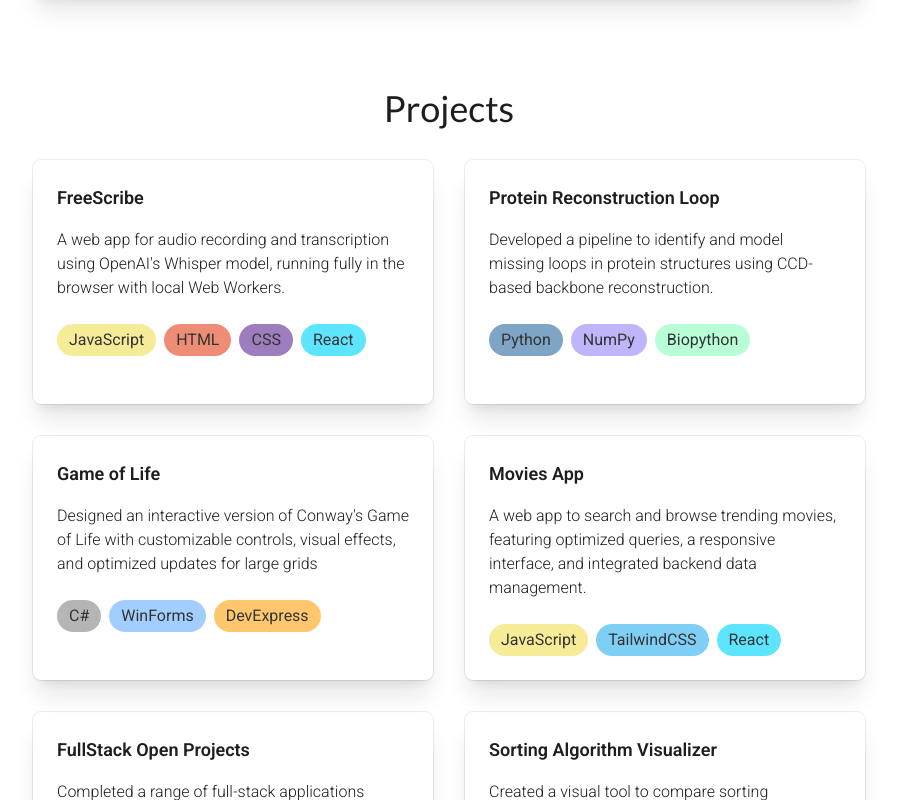
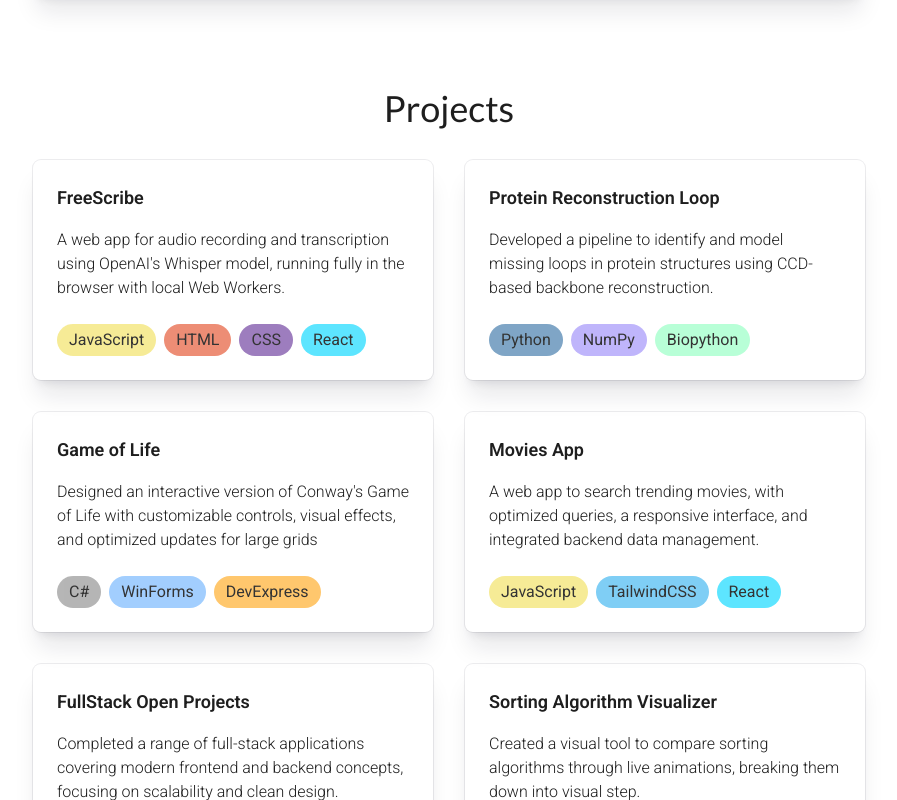
Before and after one commit to AlessandroCaula/alessandrocaula-website, a React (Vite) app: page / in a window 1280 px wide. Shown: the part 3045-3845 px from the top of the page, without its empty margins (191-1088 px from the left). Built offline with nearby package versions, Linux system fonts and the light colour scheme.

Commit message:
Fixed card dimension by changing project description

```diff
--- a/src/data/personalProjects.ts
+++ b/src/data/personalProjects.ts
@@ -36,7 +36,7 @@ export const projects: projectType[] = [
     id: 4,
     title: "Movies App",
     description:
-      "A web app to search and browse trending movies, featuring optimized queries, a responsive interface, and integrated backend data management.",
+      "A web app to search trending movies, with optimized queries, a responsive interface, and integrated backend data management.",
     technologies: ["JavaScript", "TailwindCSS", "React"],
     image: "MoviesApp",
     github:
```
